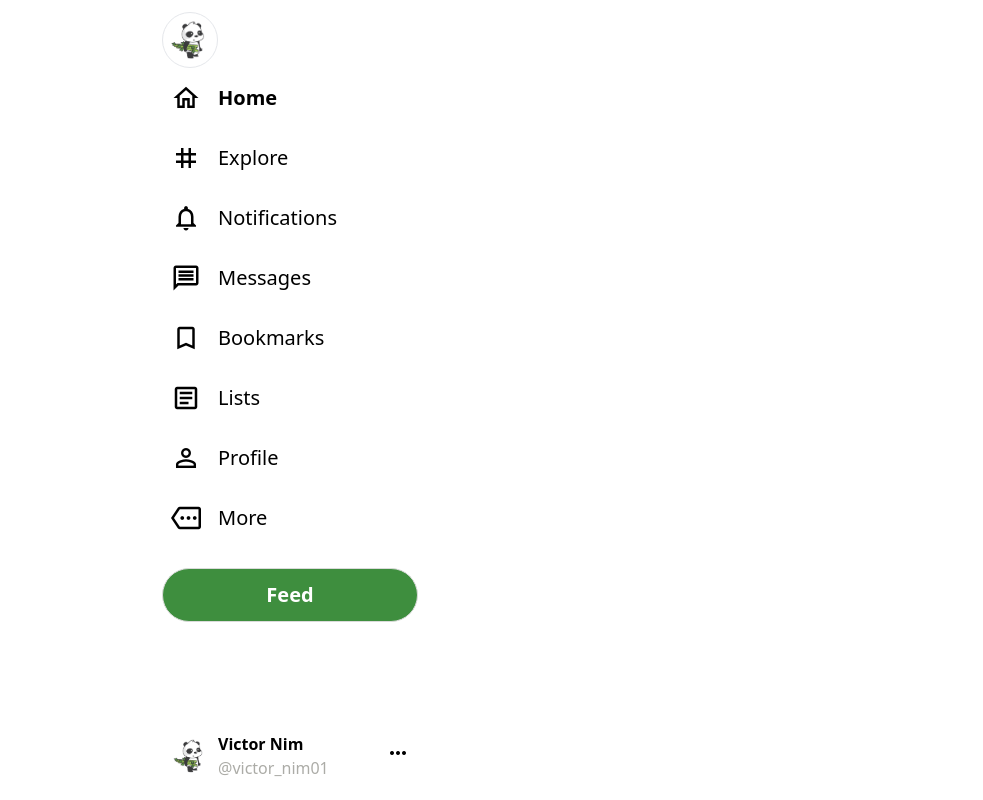
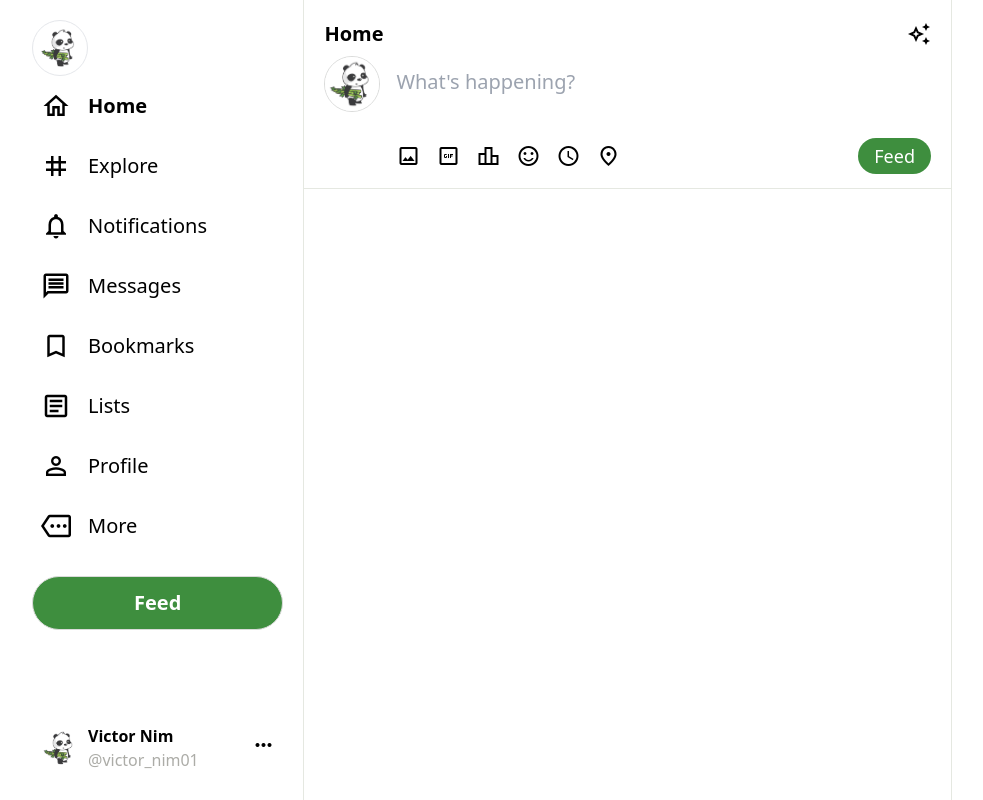
Before and after one commit to vnim94/feed, a React (Create React App) app in the folder client/: page /home in a window 1280 px wide. Shown: the whole page, without its empty margins (158-1141 px from the left). Built offline with nearby package versions, Linux system fonts and the light colour scheme.

Commit message:
styled tweet box

```diff
--- /dev/null
+++ b/client/src/aside/Aside.js
@@ -0,0 +1,9 @@
+function Aside() {
+    return (
+        <div>
+
+        </div>
+    )
+}
+
+export default Aside;
--- a/client/src/components.js
+++ b/client/src/components.js
@@ -1,7 +1,7 @@
 export function Navbar() {
     return (
-        <div className="w-2/5 flex flex-col justify-between py-3">
-            <div className="">
+        <div className="p-5 w-2/6 flex flex-col justify-between">
+            <div>
                 <img className="p-1 h-14 w-14 rounded-full cursor-pointer border" src="/phunky-panda.png" alt="avatar"></img>
                 <div className="mb-5 flex flex-col items-start">
                     <NavButton icon="home" text="Home" selected={true}/>
--- /dev/null
+++ b/client/src/feed/Feed.js
@@ -0,0 +1,53 @@
+import { useState } from 'react';
+
+function Feed({ children }) {
+
+    const [inputFocused, setInputFocused] = useState(false);
+
+    return (
+        <div className="w-3/4 flex flex-col border-l border-r border-l-grey-3 border-r-grey-3">
+            <div className="p-5 border-b border-b-grey-3">
+                <div className="sticky flex flex-row items-center justify-between">
+                    <span className="font-bold text-xl">Home</span>
+                    <span className="material-icons-outlined">auto_awesome</span>
+                </div>
+                <div className="pb-5 h-full flex flex-row">
+                    <div className="pt-2 pr-2">
+                        <img className="h-14 w-14 border border-grey-4 rounded-full" src="/phunky-panda.png" alt="avatar"></img>
+                    </div>
+                    <div className="pt-2 flex flex-grow flex-col justify-between">
+                        <div className="px-2">
+                            <input className="py-3 text-xl appearance-none outline-none" placeholder="What's happening?" onFocus={() => setInputFocused(true)}></input>
+                            {inputFocused && <div className="py-2 border-b border-b-grey-3 flex flex-row items-center">
+                                <span className="mr-2 text-lg text-green-7 material-icons-outlined">public</span>
+                                <span className="text-green-7 font-semibold text-sm">Everyone can reply</span>
+                            </div>}
+                        </div>
+                        <div className="flex flex-row items-center justify-between">
+                            <div className="">
+                                <span className="p-2 material-icons-outlined rounded-full cursor-pointer hover:bg-green-2 duration-150">image</span>
+                                <span className="p-2 material-icons-outlined rounded-full cursor-pointer hover:bg-green-2 duration-150">gif_box</span>
+                                <span className="p-2 material-icons-outlined rounded-full cursor-pointer hover:bg-green-2 duration-150">leaderboard</span>
+                                <span className="p-2 material-icons-outlined rounded-full cursor-pointer hover:bg-green-2 duration-150">sentiment_satisfied</span>
+                                <span className="p-2 material-icons-outlined rounded-full cursor-pointer hover:bg-green-2 duration-150">schedule</span>
+                                <span className="p-2 material-icons-outlined rounded-full cursor-pointer hover:bg-green-2 duration-150">place</span>
+                            </div>
+                            <button className="px-4 py-1 bg-green-7 text-white-1 text-lg border-grey-4 rounded-full flex items-center justify-center hover:bg-green-6">Feed</button>
+                        </div>
+                    </div>
+                </div>
+            </div>
+            {children}
+        </div>
+    )
+}
+
+function Card() {
+    return (
+        <div>
+
+        </div>
+    )
+}
+
+export default Feed;
--- a/client/src/home/Home.js
+++ b/client/src/home/Home.js
@@ -1,9 +1,11 @@
 import { Navbar } from '../components';
+import Feed from '../feed/Feed';
+import Aside from '../aside/Aside';
 
 function Home() {
     return (
         <div className="h-screen w-screen flex flex-row justify-center">
-            <div className="w-1/2 flex flex-row">
+            <div className="min-w-[940px] flex flex-row">
                 <Navbar/>
                 <Feed/>
                 <Aside/>
@@ -12,20 +14,4 @@ function Home() {
     )
 }
 
-function Feed() {
-    return (
-        <div>
-
-        </div>
-    )
-}
-
-function Aside() {
-    return (
-        <div>
-
-        </div>
-    )
-}
-
 export default Home;
```
